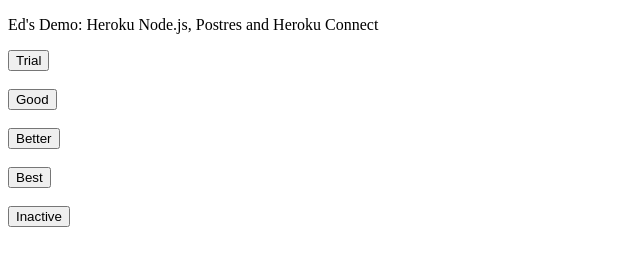
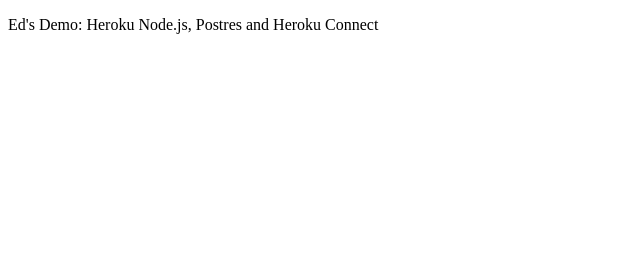
Before and after one commit to bmc-sf/bmc-node-postgres-demo, a website: page demo.html in a window 1280 px wide. Shown: the whole page, without its empty margins (0-640 px from the left). Drawn offline with Linux system fonts and the light colour scheme.

```diff
--- a/demo.html
+++ b/demo.html
@@ -4,25 +4,7 @@
 
 <p>Ed's Demo:  Heroku Node.js, Postres and Heroku Connect</p>
 
-<form action="http://bmc-node-postgres-demo.herokuapp.com/updateTrial">
-    <input type="submit" value="Trial" />
-</form>
-</br>
-<form action="http://bmc-node-postgres-demo.herokuapp.com/updateGood">
-    <input type="submit" value="Good" />
-</form>
-</br>
-<form action="http://bmc-node-postgres-demo.herokuapp.com/updateBetter">
-    <input type="submit" value="Better" />
-</form>
-</br>
-<form action="http://bmc-node-postgres-demo.herokuapp.com/updateBest">
-    <input type="submit" value="Best" />
-</form>
-</br>
-<form action="http://bmc-node-postgres-demo.herokuapp.com/updateInactive">
-    <input type="submit" value="Inactive" />
-</form>
+
 
 </body>
 </html>
```
